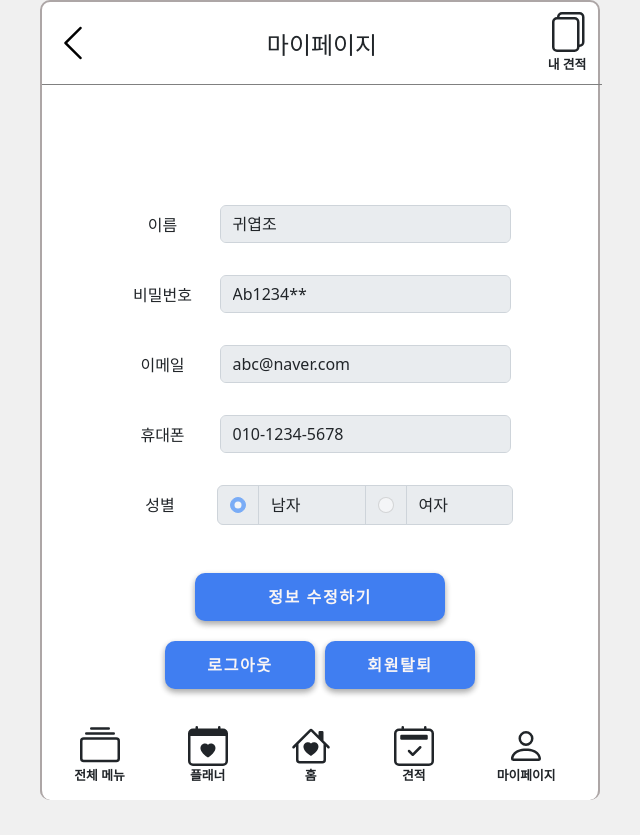
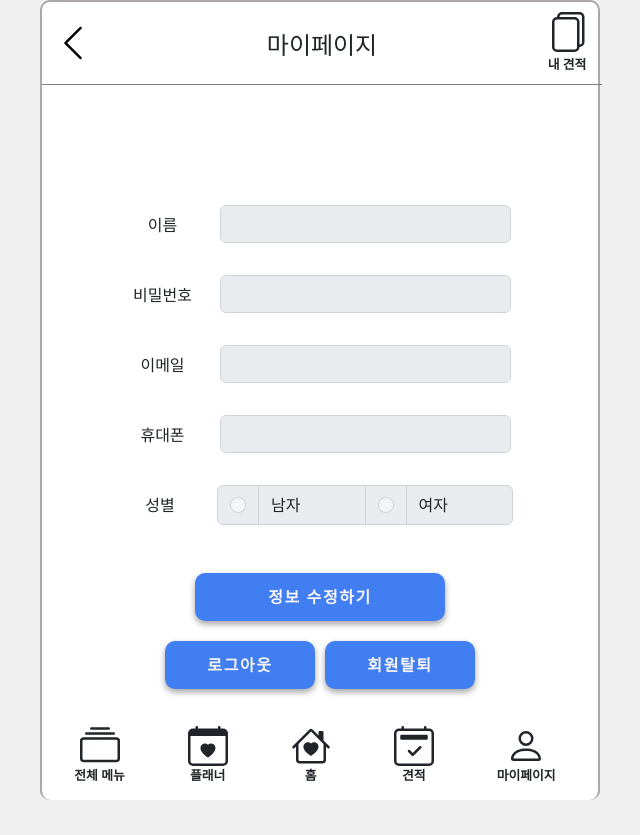
Before and after one commit to weddingYou-Project/frontend, a React (Create React App) app: page /mypage/1 in a window 1280 px wide. Shown: the whole page, without its empty margins (320-960 px from the left). Built offline with nearby package versions, Linux system fonts and the light colour scheme.

Commit message:
feat : userSearch, plannerSearch 부분 에서 성공했을 경우에 데이터 저장해서 보여주기 위해 setstate 추가

```diff
--- a/src/Pages/Mypage.js
+++ b/src/Pages/Mypage.js
@@ -17,6 +17,11 @@ function Mypage() {
         .then((res) => {
           console.log("성공");
           console.log(res);
+          setName(res.name);
+          setEmail(res.email);
+          setPassword(res.password);
+          setPhone(res.phone_number);
+          setGender(res.gender);
         })
         .catch((e) => {
           console.log(e);
@@ -28,6 +33,12 @@ function Mypage() {
         .then((res) => {
           console.log("성공");
           console.log(res);
+          setName(res.name);
+          setEmail(res.email);
+          setPassword(res.password);
+          setPhone(res.phone_number);
+          setGender(res.gender);
+          setCareer(res.planner_career);
         })
         .catch((e) => {
           console.log(e);
@@ -37,11 +48,12 @@ function Mypage() {
   const title = "마이페이지";
   const navigate = useNavigate();
 
-  const [name, setName] = useState("귀엽조");
-  const [password, setPassword] = useState("Ab1234**");
-  const [email, setEmail] = useState("abc@naver.com");
-  const [phone, setPhone] = useState("010-1234-5678");
+  const [name, setName] = useState("");
+  const [password, setPassword] = useState("");
+  const [email, setEmail] = useState("");
+  const [phone, setPhone] = useState("");
   const [gender, setGender] = useState("");
+
   const [career, setCareer] = useState(10);
 
   const [passwordMessage, setPasswordMessage] = useState("looks good!");
@@ -195,7 +207,7 @@ function Mypage() {
                   value=""
                   name="gender"
                   htmlFor="male"
-                  checked
+                  checked={gender === "male" ? true : false}
                   disabled
                   aria-label="Radio button for following text input"
                 />
@@ -215,6 +227,7 @@ function Mypage() {
                   value=""
                   name="gender"
                   htmlFor="female"
+                  checked={gender === "female" ? true : false}
                   disabled
                   aria-label="Radio button for following text input"
                 />
```
